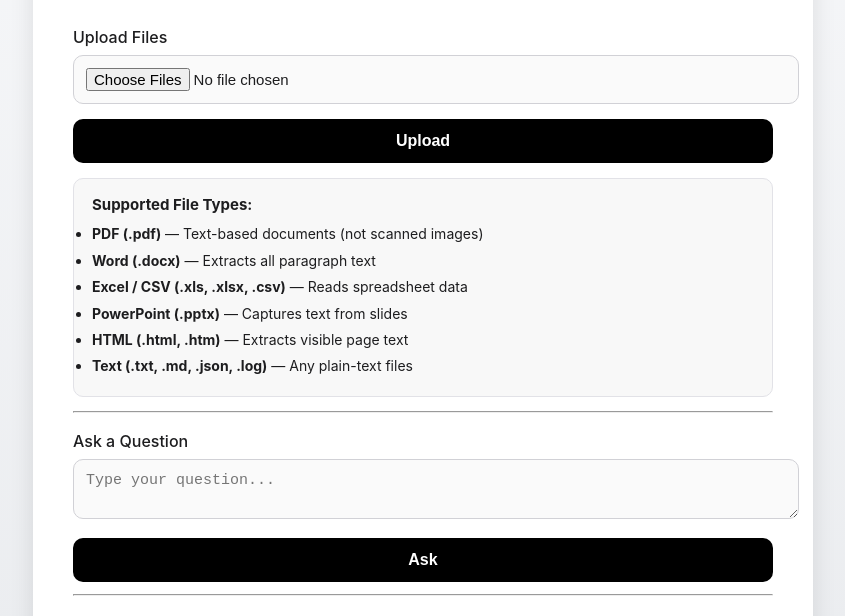
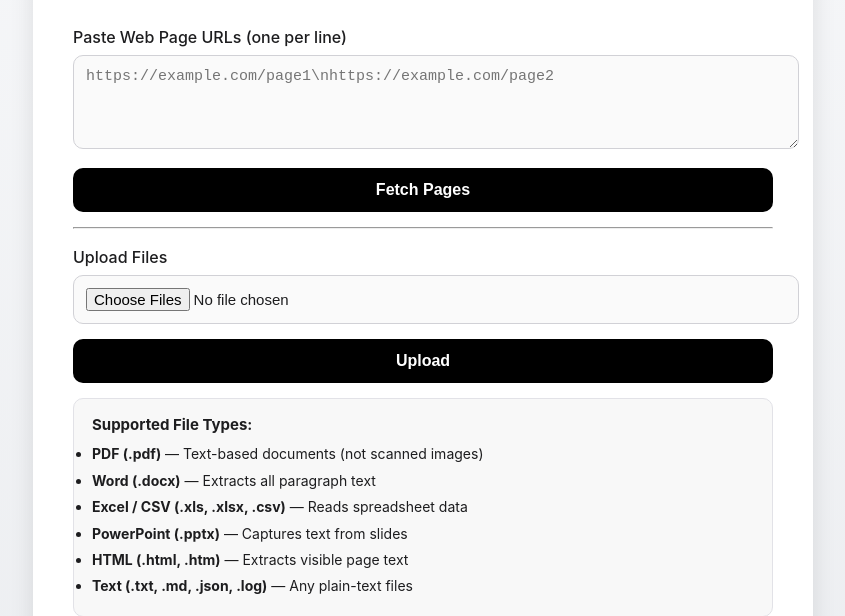
Before and after one commit to Kaled1122/my-dual-agent, a plain HTML site: page index.html in a window 1280 px wide. Shown: the part 159-775 px from the top of the page, without its empty margins (217-1062 px from the left). Drawn offline with Linux system fonts and the light colour scheme.

Commit message:
Update index.html

```diff
--- a/index.html
+++ b/index.html
@@ -38,6 +38,7 @@
       border-radius: 10px;
       font-size: 15px;
       background: #fafafa;
+      resize: vertical;
     }
     button {
       width: 100%;
@@ -81,6 +82,15 @@
   <div class="card">
     <h1>Short-Memory File Agent</h1>
 
+    <!-- 🌐 URL FETCH AREA -->
+    <label>Paste Web Page URLs (one per line)</label>
+    <textarea id="urlInput" placeholder="https://example.com/page1\nhttps://example.com/page2" rows="4"></textarea>
+    <button onclick="fetchUrls()">Fetch Pages</button>
+    <p id="urlStatus" class="status"></p>
+
+    <hr>
+
+    <!-- 📁 FILE UPLOAD -->
     <label>Upload Files</label>
     <input type="file" id="fileInput" multiple />
     <button onclick="uploadFiles()">Upload</button>
@@ -98,8 +108,9 @@
 
     <hr>
 
+    <!-- ❓ ASK -->
     <label>Ask a Question</label>
-    <textarea id="question" placeholder="Type your question..."></textarea>
+    <textarea id="question" placeholder="Type your question..." rows="3"></textarea>
     <button onclick="askQuestion()">Ask</button>
     <div id="answer" class="answer"></div>
 
@@ -109,9 +120,40 @@
   </div>
 
   <script>
-    // Replace with your deployed backend URL on Render
-    const API_URL = "https://my-dual-agent.onrender.com";
+    const API_URL = "https://my-dual-agent.onrender.com"; // replace with your Render backend URL
 
+    // --------------------------------------------------------------------
+    // 🌐 FETCH MULTIPLE URLS
+    // --------------------------------------------------------------------
+    async function fetchUrls() {
+      const raw = document.getElementById("urlInput").value.trim();
+      if (!raw) return alert("Please paste at least one URL.");
+
+      const urls = raw.split(/\n+/).map(u => u.trim()).filter(Boolean);
+      if (!urls.length) return alert("No valid URLs detected.");
+
+      document.getElementById("urlStatus").innerText = "Fetching pages...";
+      let results = [];
+
+      for (const url of urls) {
+        try {
+          const res = await fetch(`${API_URL}/url`, {
+            method: "POST",
+            headers: { "Content-Type": "application/json" },
+            body: JSON.stringify({ url })
+          });
+          const data = await res.json();
+          results.push(`${url} → ${data.message || data.error}`);
+        } catch (err) {
+          results.push(`${url} → Error: ${err.message}`);
+        }
+      }
+      document.getElementById("urlStatus").innerText = results.join("\n");
+    }
+
+    // --------------------------------------------------------------------
+    // 📁 FILE UPLOAD
+    // --------------------------------------------------------------------
     async function uploadFiles() {
       const files = document.getElementById("fileInput").files;
       if (!files.length) return alert("No files selected.");
@@ -129,6 +171,9 @@
       }
     }
 
+    // --------------------------------------------------------------------
+    // ❓ ASK QUESTION
+    // --------------------------------------------------------------------
     async function askQuestion() {
       const q = document.getElementById("question").value.trim();
       if (!q) return alert("Enter a question first.");
@@ -147,6 +192,9 @@
       }
     }
 
+    // --------------------------------------------------------------------
+    // ♻️ RESET MEMORY
+    // --------------------------------------------------------------------
     async function resetMemory() {
       try {
         const res = await fetch(`${API_URL}/reset`, { method: "POST" });
```
